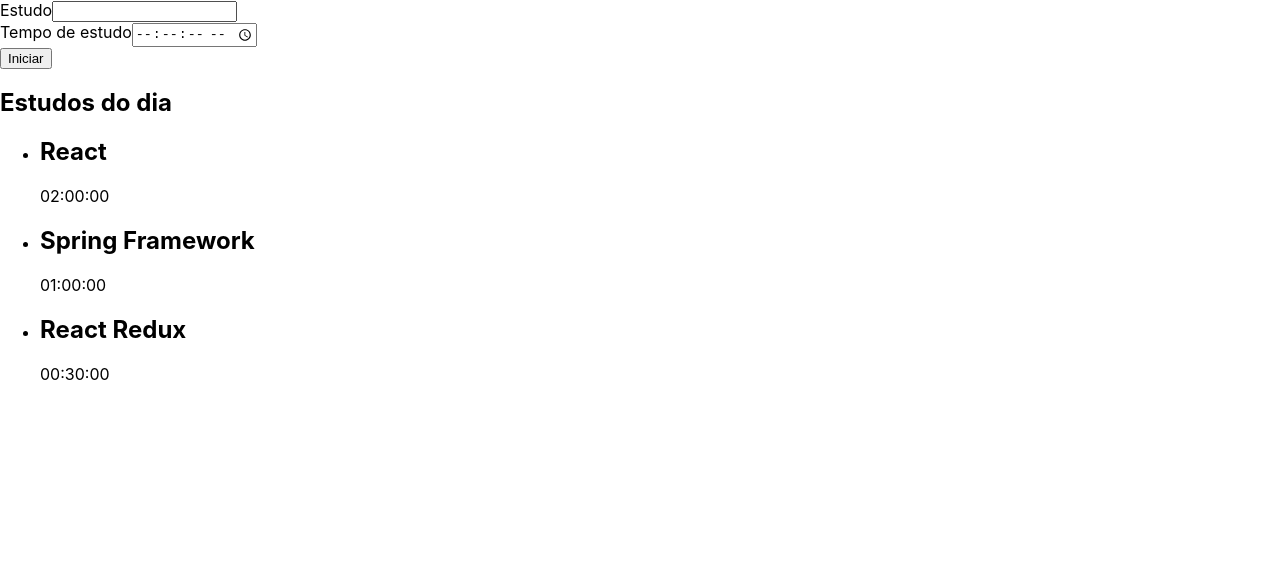
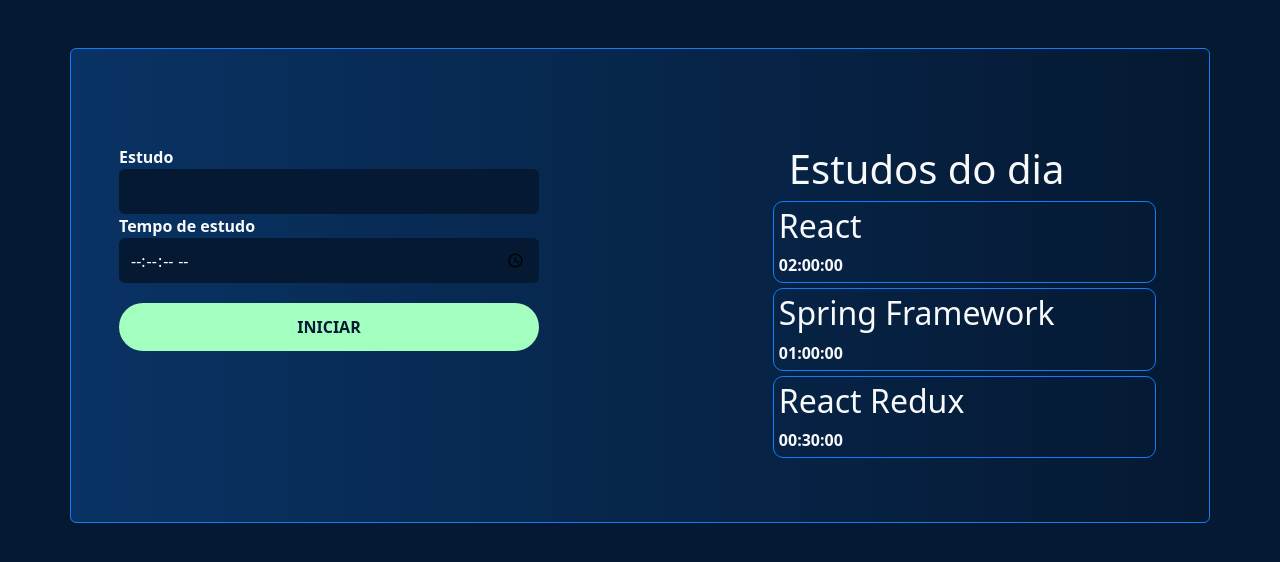
Before and after one commit to Dogoso/Alura-studies, a React (Create React App) app: page / in a window 1280 px wide. Shown: the top 562 px of the page. Built offline with nearby package versions, Linux system fonts and the light colour scheme.

Commit message:
CSS Modules

```diff
--- a/package.json
+++ b/package.json
@@ -6,7 +6,9 @@
     "@testing-library/jest-dom": "^5.16.4",
     "@testing-library/react": "^13.2.0",
     "@testing-library/user-event": "^13.5.0",
+    "bootstrap": "^5.2.0-beta1",
     "react": "^18.1.0",
+    "react-css-modules": "^4.7.11",
     "react-dom": "^18.1.0",
     "react-scripts": "5.0.1",
     "web-vitals": "^2.1.4"
--- a/public/index.html
+++ b/public/index.html
@@ -13,7 +13,7 @@
     <link rel="manifest" href="%PUBLIC_URL%/manifest.json" />
     <title>Alura Studies</title>
   </head>
-  <body>
+  <body style="background-color: #051932;">
     <noscript>You need to enable JavaScript to run this app.</noscript>
     <div id="root"></div>
   </body>
--- a/src/App.js
+++ /dev/null
@@ -1,13 +0,0 @@
-import Formulario from './components/formulario'
-import Lista from './components/lista'
-
-function App() {
-  return (
-    <div className="App">
-      <Formulario/>
-      <Lista/>
-    </div>
-  );
-}
-
-export default App;
--- /dev/null
+++ b/src/components/botao/Botao.module.css
@@ -0,0 +1,10 @@
+.btn-alura {
+    background: #a3ffbf;
+    color: #051932;
+    width: 420px;
+    border: none;
+    border-radius: 25px;
+    font-weight: bold;
+    padding: 12px;
+    margin-top: 20px;
+}
--- a/src/components/botao/index.jsx
+++ b/src/components/botao/index.jsx
@@ -1,10 +1,11 @@
 import React from 'react';
+import Botao from './Botao.module.css'
 
 class Button extends React.Component {
     render() {
         return (
-            <button>
-                Iniciar
+            <button className={Botao['btn-alura']}>
+                INICIAR
             </button>
         )
     }
--- /dev/null
+++ b/src/components/formulario/Formulario.module.css
@@ -0,0 +1,10 @@
+* {
+    font-weight: bold;
+}
+
+.input-alura {
+    background-color: #051932 !important;
+    color: white !important;
+    border: none !important;
+    height: 45px;
+}
--- a/src/components/formulario/index.jsx
+++ b/src/components/formulario/index.jsx
@@ -1,14 +1,17 @@
 import React from 'react';
 import Button from '../botao'
+import FormularioStyle from './Formulario.module.css'
 
 class Formulario extends React.Component {
 
     render() {
         return (
-            <form>
+            <div className="col-md-5 mt-5">
+                <form>
                 <div>
                     <label htmlFor="estudo">Estudo</label>
                     <input
+                        className={`form-control ${FormularioStyle['input-alura']}`}
                         id="estudo"
                         name="estudo"
                         type="text"
@@ -18,6 +21,7 @@
                 <div>
                     <label htmlFor="temporizador">Tempo de estudo</label>
                     <input
+                        className={`form-control ${FormularioStyle['input-alura']}`}
                         id="temporizador"
                         name="temporizador"
                         type="time"
@@ -29,6 +33,7 @@
                 </div>
                 <Button/>
             </form>
+            </div>
         )
     }
 
--- /dev/null
+++ b/src/components/lista/Lista.module.css
@@ -0,0 +1,11 @@
+* {
+    font-weight: bold;
+}
+
+.item-list {
+    padding: 5px 5px 5px 5px;
+    margin: 5px 5px 5px 0px;
+    border: 1px solid #167bf7;
+    border-radius: 10px;
+    list-style: none;
+}
--- a/src/components/lista/index.jsx
+++ b/src/components/lista/index.jsx
@@ -1,4 +1,5 @@
 import React from 'react';
+import ListaStyle from './Lista.module.css'
 
 function Lista() {
     const itens = [{
@@ -14,11 +15,11 @@
         time: '00:30:00'
     }]
     return (
-        <aside>
-            <h1>Estudos do dia</h1>
+        <aside className="col-md-5 mt-5">
+            <h1 className="ms-5">Estudos do dia</h1>
             <ul>
                 {itens.map((item, index) => (
-                    <li key={index}>
+                    <li className={ListaStyle['item-list']} key={index}>
                         <h2> {item.task} </h2>
                         <span> {item.time} </span>
                     </li>
--- a/src/index.js
+++ b/src/index.js
@@ -1,7 +1,8 @@
 import React from 'react';
 import ReactDOM from 'react-dom/client';
 import './index.css';
-import App from './App';
+import App from './pages/App';
+import 'bootstrap/dist/css/bootstrap.min.css'
 
 const root = ReactDOM.createRoot(document.getElementById('root'));
 root.render(
--- /dev/null
+++ b/src/pages/App.js
@@ -0,0 +1,16 @@
+import Formulario from '../components/formulario'
+import Lista from '../components/lista'
+import './style.css'
+
+function App() {
+  return (
+    <main className="App container alura-background-light mt-5 p-5 rounded text-light">
+      <div className="row d-flex justify-content-between">
+        <Formulario/>
+        <Lista/>
+      </div>
+    </main>
+  );
+}
+
+export default App;
--- /dev/null
+++ b/src/pages/style.css
@@ -0,0 +1,9 @@
+/*
+    #051932
+    #093364
+*/
+
+.alura-background-light {
+    background: linear-gradient(90deg, #093364, #051932) ;
+    border: 1px solid #167bf7;
+}
```
Also changed, not shown: 2 other files (tests, documents, lock files or other folders).
